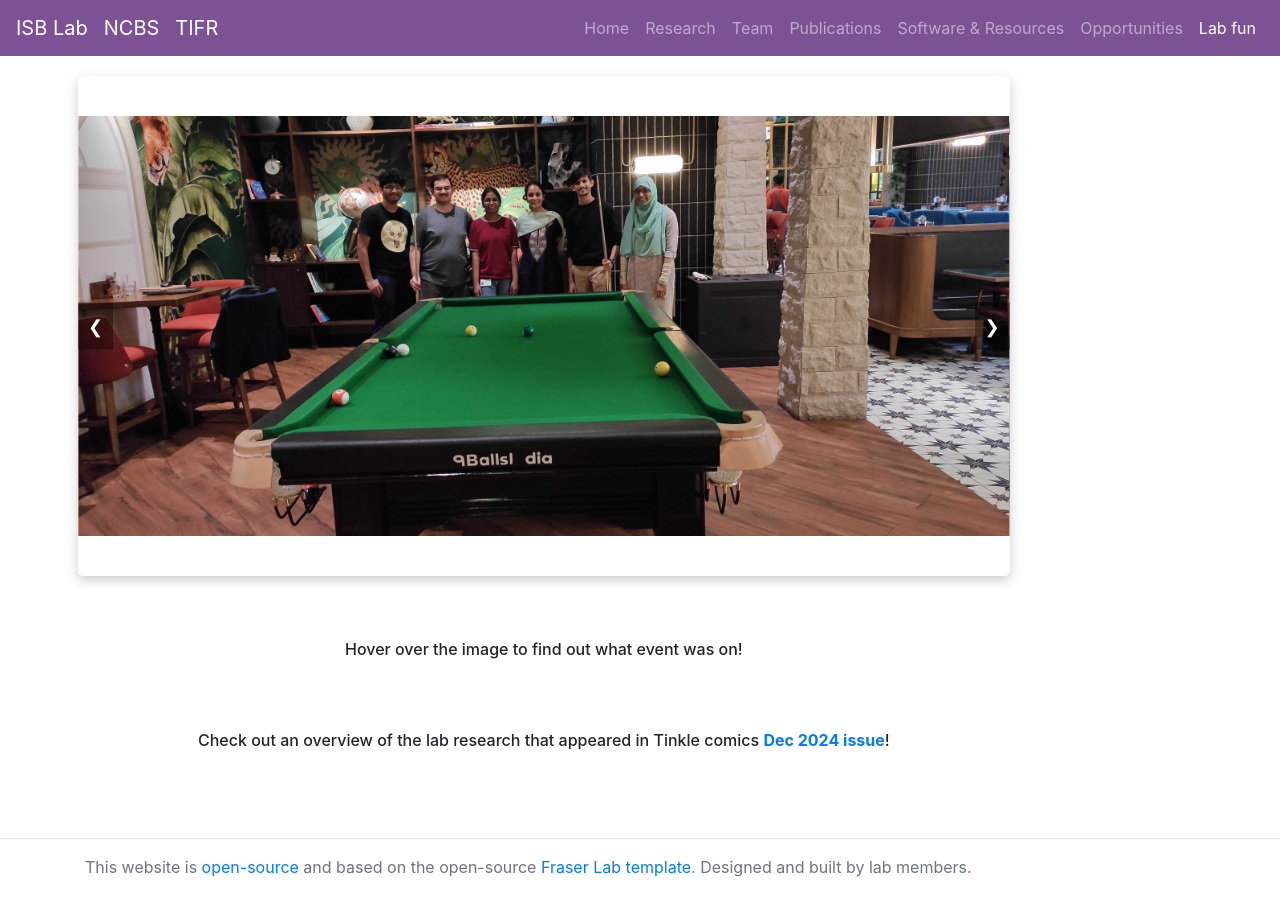
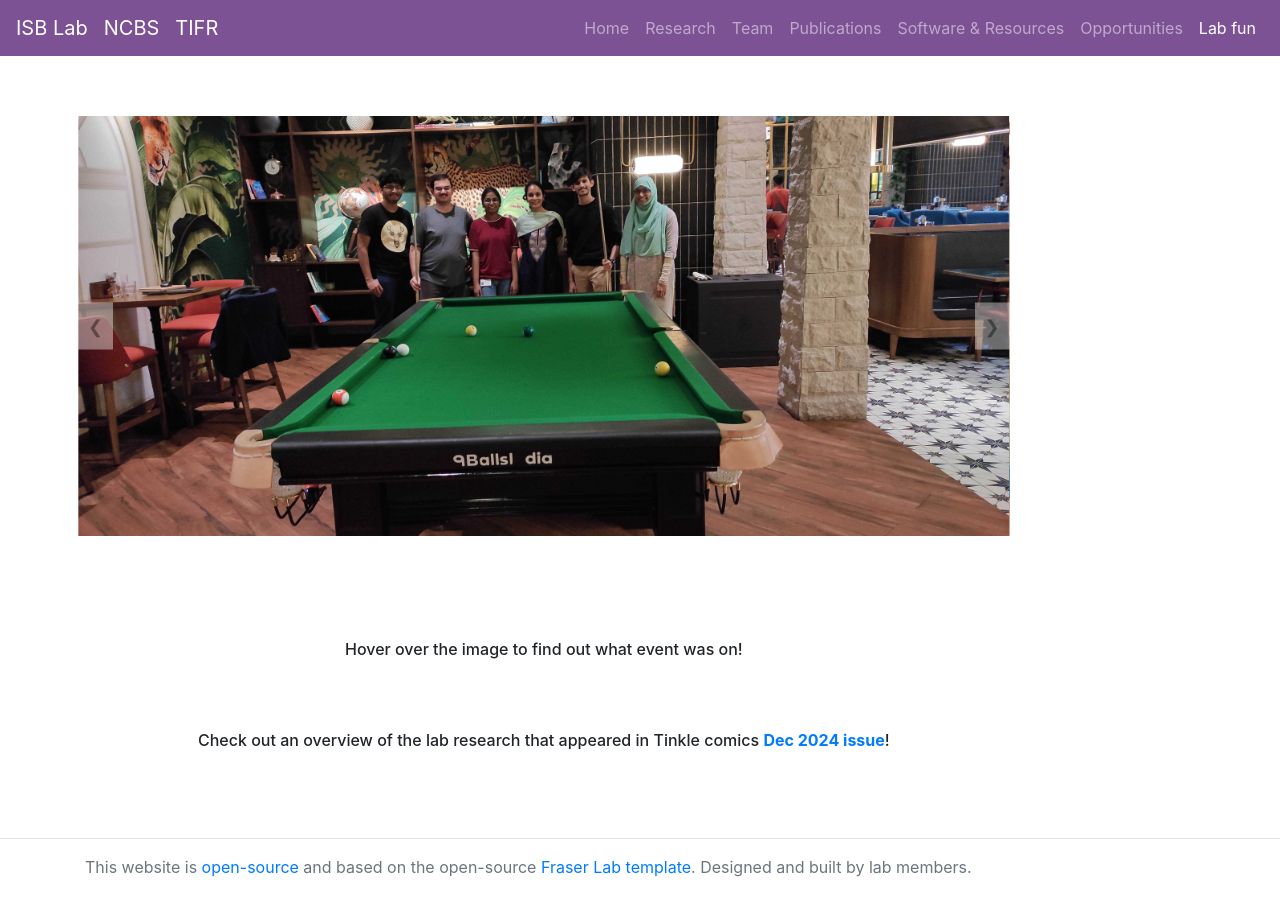
Before and after one commit to isblab/website, a Jekyll site: the page built from Fun/index.md, in a window 1280 px wide. Built offline with Jekyll 4.4.1, drawn with Linux system fonts in a browser that asks for light colours.

Commit message:
updated carousel style

```diff
--- a/static/css/custom.css
+++ b/static/css/custom.css
@@ -129,7 +129,7 @@ body {
   width: 100%;
   height: 500px;
   border-radius: 5px;
-  box-shadow: 0 4px 12px rgba(0,0,0,0.2);
+  /* box-shadow: 0 4px 12px rgba(0,0,0,0.2); */
 }
 
 .slides {
@@ -185,8 +185,8 @@ body {
 }
 
 .control-btn {
-  background: rgba(0, 0, 0, 0.4);
-  color: white;
+  background: rgba(255, 255, 255, 0.4);
+  color: rgba(0, 0, 0, 0.4);
   border: none;
   padding: 10px;
   cursor: pointer;
@@ -195,5 +195,5 @@ body {
 }
 
 .control-btn:hover {
-  background: rgba(0, 0, 0, 0.7);
+  background: rgba(0, 0, 0, 0.5);
 }
```
